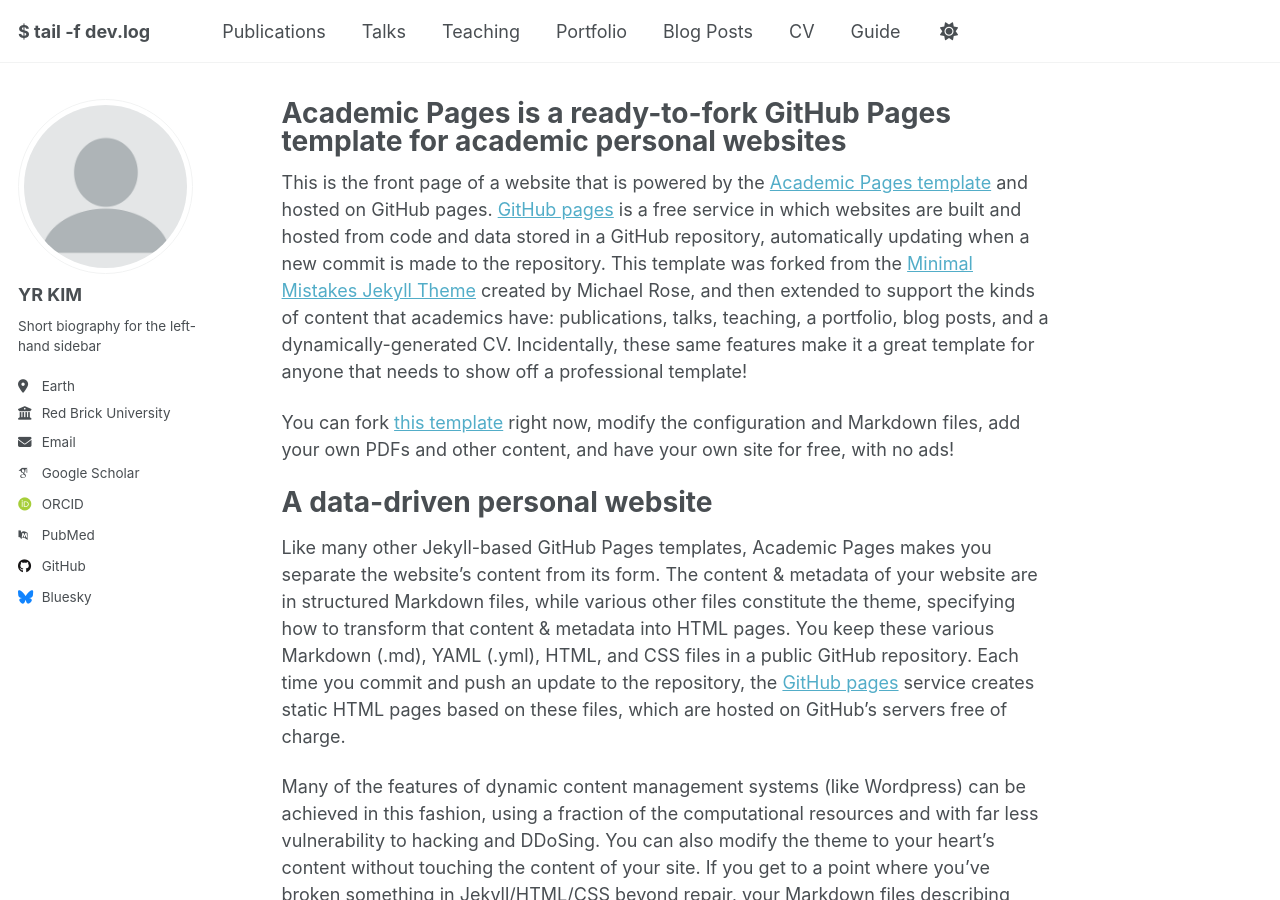
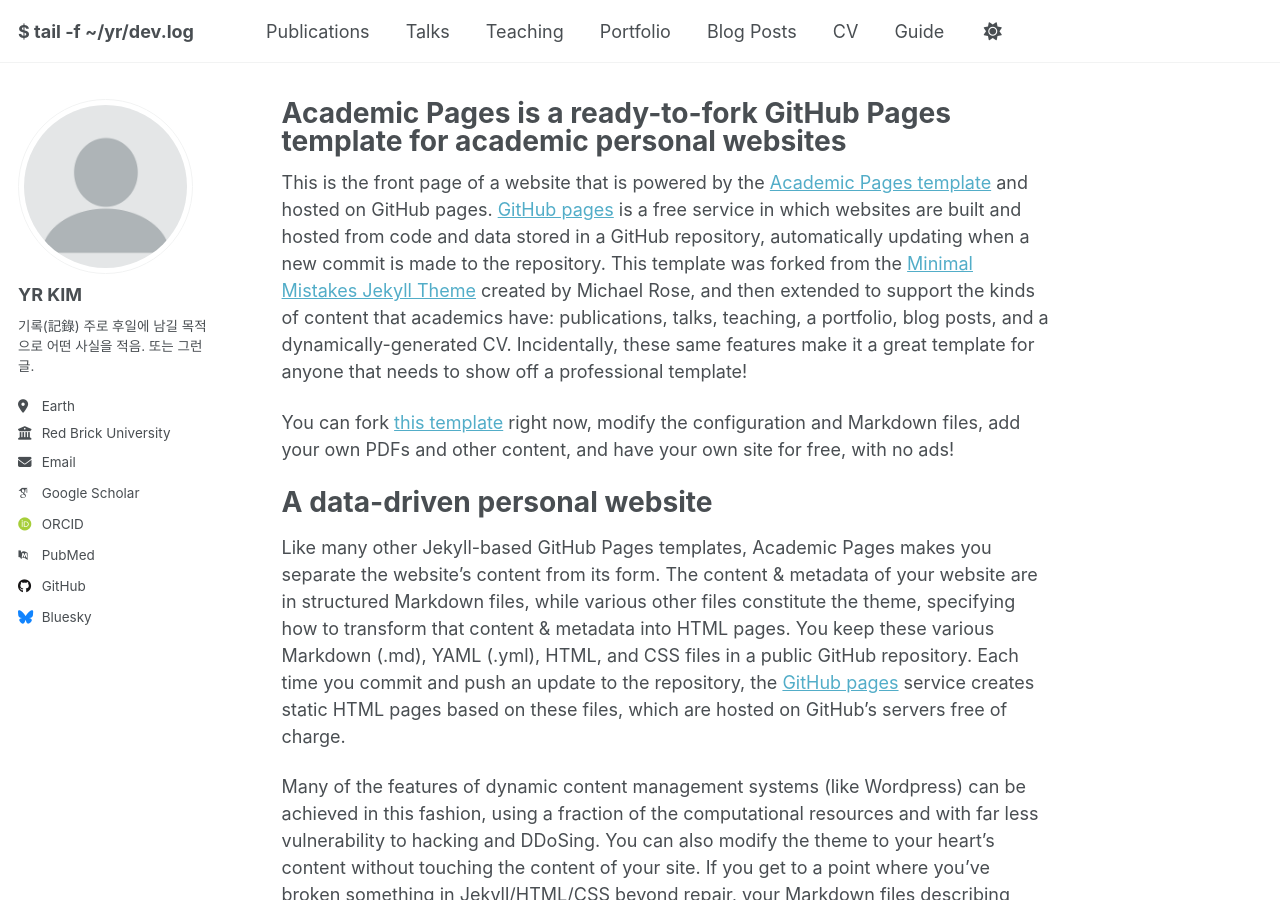
Before and after one commit to lightyear9405/lightyear9405.github.io, a Jekyll site: the page built from _pages/about.md, in a window 1280 px wide and 900 px high. Built offline with Jekyll 4.4.1, drawn with Linux system fonts in a browser that asks for light colours; some web fonts are replaced; a script that is not in the unit is left out.

Commit message:
Update _config.yml

```diff
--- a/_config.yml
+++ b/_config.yml
@@ -9,7 +9,7 @@
 # Basic Site Settings
 locale                   : "ko-KR"
 site_theme               : "default" # Currently available options are "default", "air"
-title                    : "$ tail -f dev.log"
+title                    : "$ tail -f ~/yr/dev.log"
 title_separator          : "Kim's DevLog"
 name                     : &name "Yurim"
 description              : &description "personal description"
@@ -25,7 +25,7 @@ author:
   avatar           : "profile.png"
   name             : "YR KIM"
   pronouns         : # example: "she/her"
-  bio              : "Short biography for the left-hand sidebar"
+  bio              : "기록(記錄) 주로 후일에 남길 목적으로 어떤 사실을 적음. 또는 그런 글."
   location         : "Earth"
   employer         : "Red Brick University"
   uri              : # URL
```
